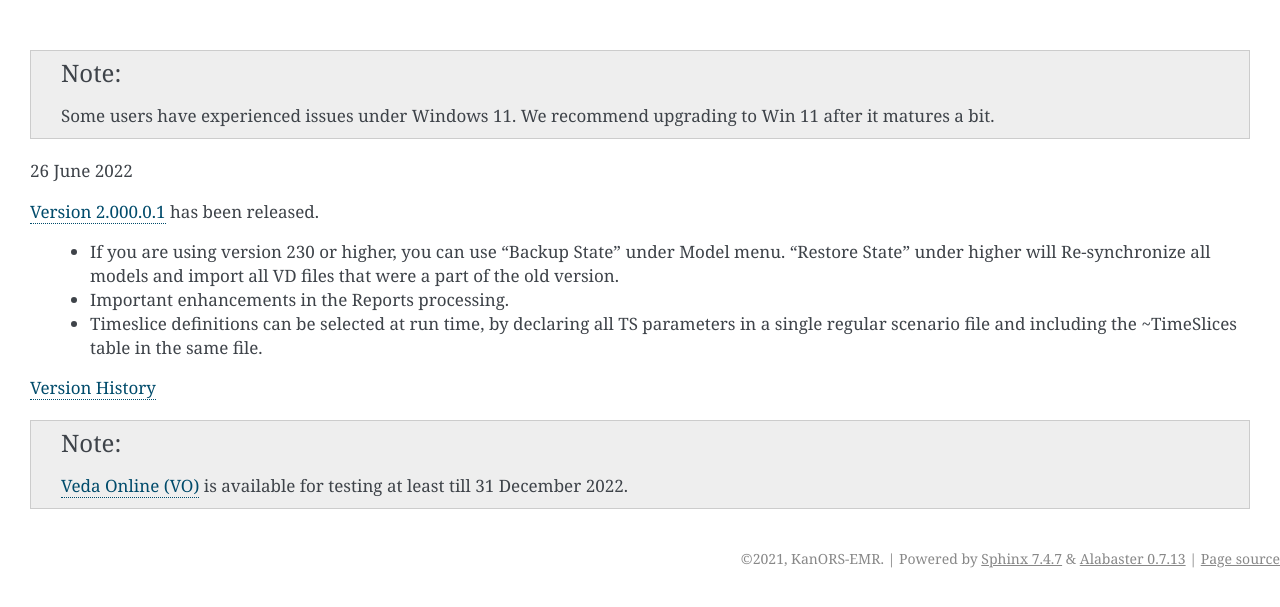
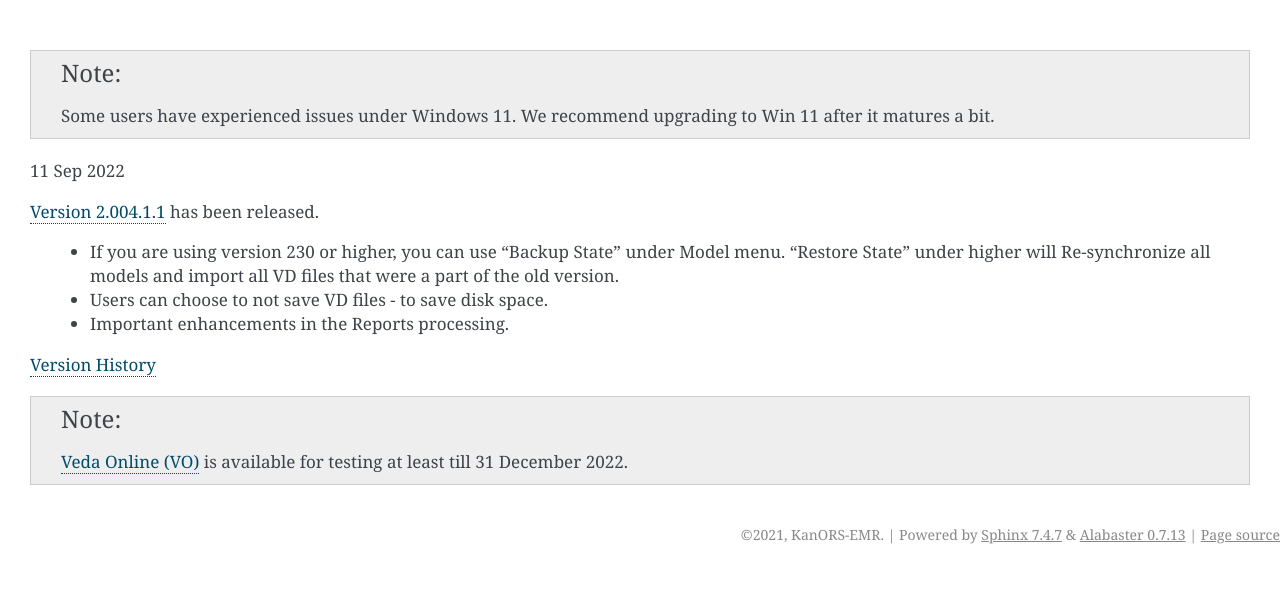
Before and after one commit to kanors-emr/Veda-start-page-news, a Sphinx documentation site: the page built from docs/source/index.rst, in a window 1280 px wide. Shown: the top 607 px of the page. Built offline with Sphinx 7.4.7, drawn with Linux system fonts in a browser that asks for light colours.

```diff
--- a/docs/source/index.rst
+++ b/docs/source/index.rst
@@ -8,13 +8,13 @@
 .. note::
     Some users have experienced issues under Windows 11. We recommend upgrading to Win 11 after it matures a bit.
 
-26 June 2022
+11 Sep 2022
 
-`Version 2.000.0.1 <https://github.com/kanors-emr/Veda2.0-Installation>`_ has been released.
+`Version 2.004.1.1 <https://github.com/kanors-emr/Veda2.0-Installation>`_ has been released.
 
    * If you are using version 230 or higher, you can use "Backup State" under Model menu. "Restore State" under higher will Re-synchronize all models and import all VD files that were a part of the old version.
+   * Users can choose to not save VD files - to save disk space.
    * Important enhancements in the Reports processing.
-   * Timeslice definitions can be selected at run time, by declaring all TS parameters in a single regular scenario file and including the ~TimeSlices table in the same file.
 
 `Version History <https://veda-documentation.readthedocs.io/en/latest/pages/version_history.html>`_
 
```
